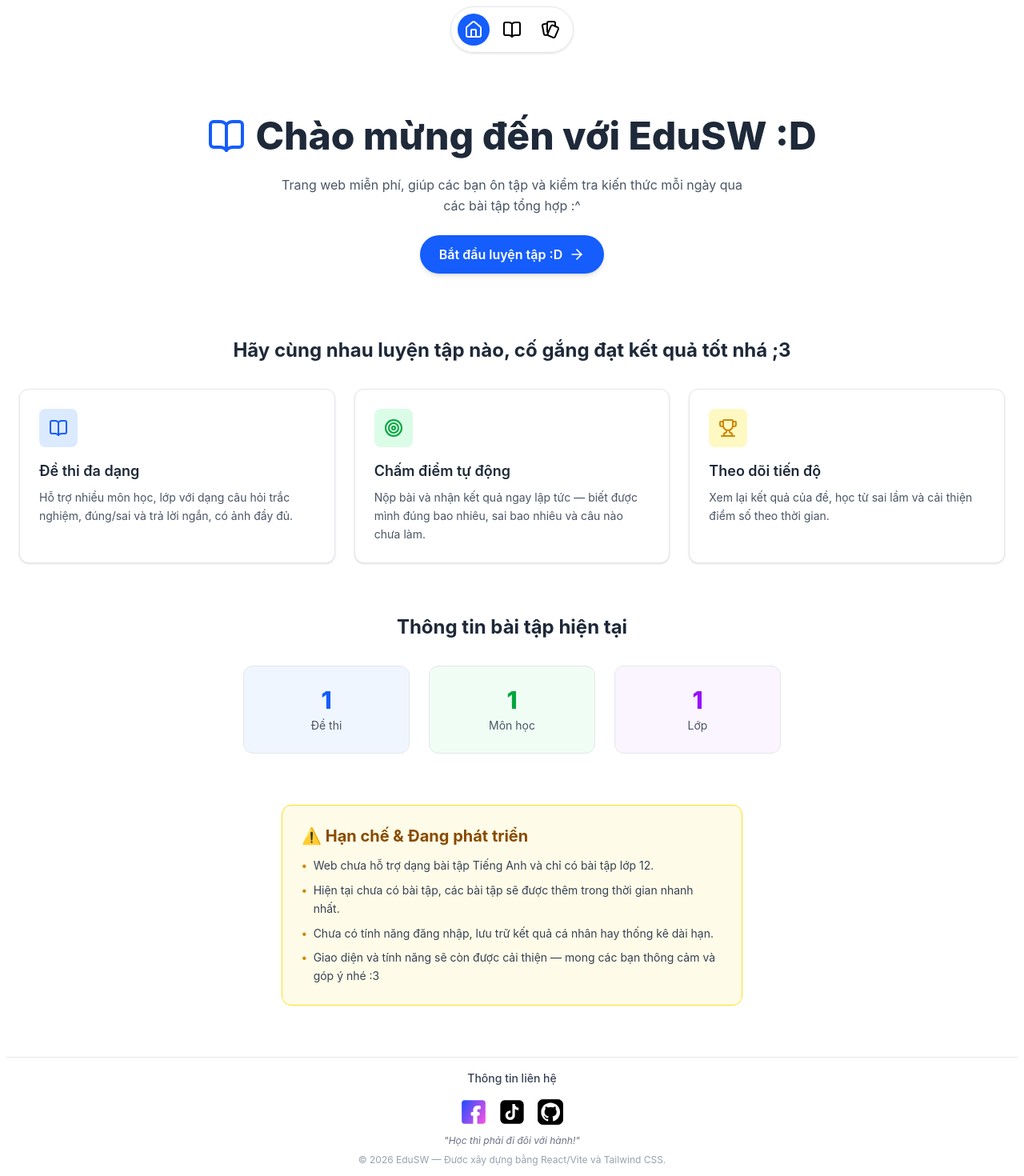
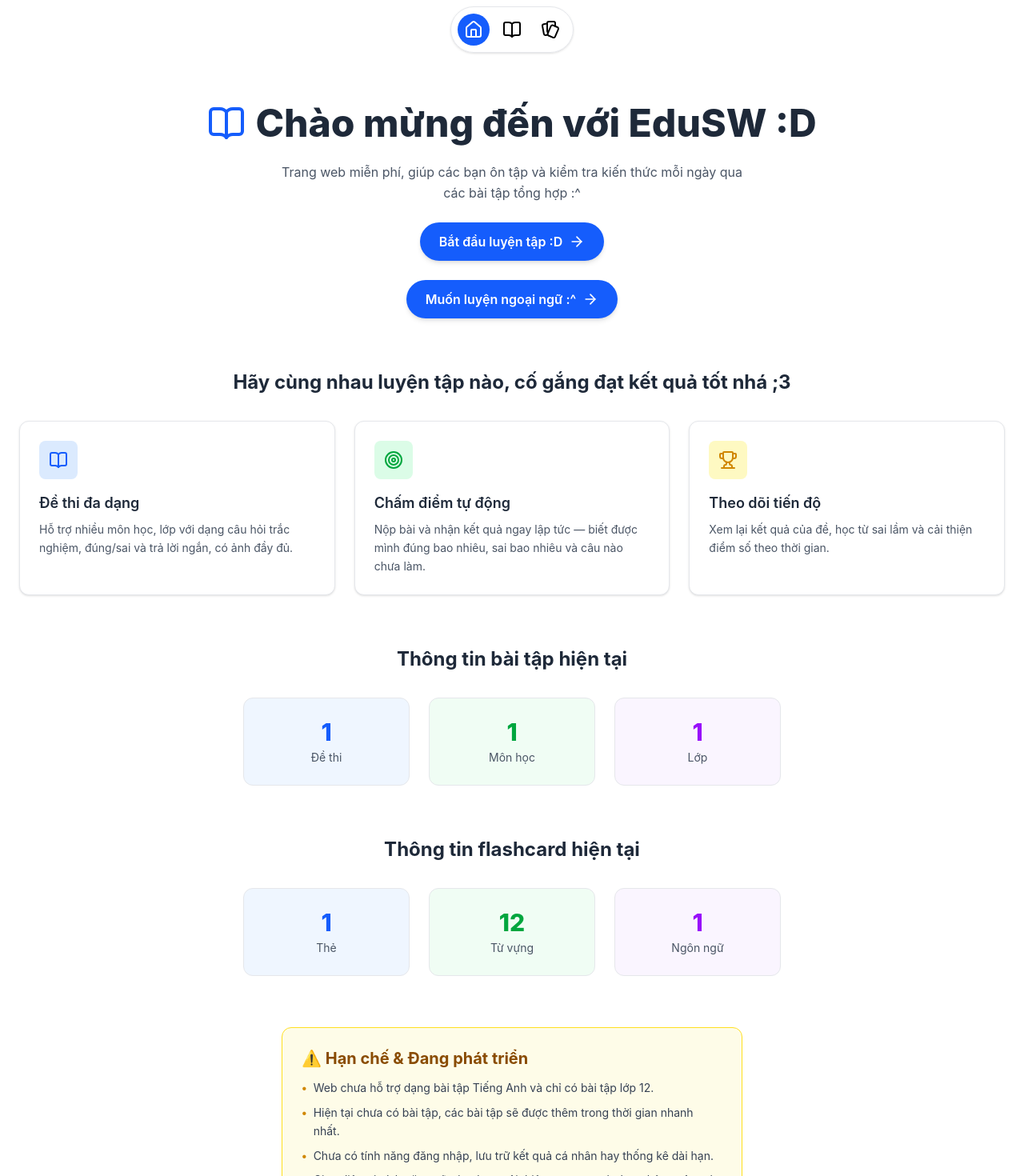
Before and after one commit to chpvchp/edu-sw, a React (Vite) app: page / in a window 1280 px wide. Shown: the top 1470 px of the page at 80% size. Built offline with nearby package versions, Linux system fonts and the light colour scheme.

Commit message:
chore(page): add render info flashcard in HomePage and update data templates

```diff
--- a/public/data/flashcards/index.json
+++ b/public/data/flashcards/index.json
@@ -3,7 +3,7 @@
     "id_flashcard": "flashcard_templates",
     "name_flashcard": "Flashcard Templates",
     "language": "English",
-    "num_cards": 1,
+    "num_cards": 12,
     "updated": "2026-09-02T20:45:00.000",
     "created": "2026-09-02T20:40:00.000",
     "source": ""
--- a/src/pages/HomePage.tsx
+++ b/src/pages/HomePage.tsx
@@ -1,6 +1,7 @@
 import { Link } from "react-router-dom";
 import { BookOpen, Target, Trophy, ArrowRight } from "lucide-react";
 import { useListExam } from "../hooks/useExam";
+import { useListFlashCard } from "../hooks/useFlashCard";
 
 /**
  * HomePage | trang chủ.
@@ -9,15 +10,19 @@
  */
 export default function HomePage() {
   const { data } = useListExam();
+  const { data: dataFlashcard } = useListFlashCard();
 
   const subjectCount = new Set(data?.map((e) => e.name_subject)).size;
   const classCount = new Set(data?.map((e) => e.class_exam)).size;
+
+  const languageCount = new Set(dataFlashcard?.map((e) => e.language)).size;
+  const vocabCount = dataFlashcard?.reduce((sum, e) => sum + e.num_cards, 0);
 
   return (
     <main className="min-h-screen max-w-7xl flex-1 mx-auto flex flex-col">
 
       {/* ── Hero ─────────────────────────────────────────── */}
-      <section className="flex flex-col items-center justify-center text-center py-20 px-4 gap-6">
+      <section className="flex flex-col items-center justify-center text-center py-16 px-4 gap-6">
         <div className="flex items-center gap-3">
           <BookOpen className="w-12 h-12 text-blue-600" />
           <h1 className="text-4xl md:text-5xl font-extrabold text-gray-800">
@@ -35,6 +40,14 @@
                      shadow-md hover:bg-blue-800 hover:shadow-lg transition duration-300 hover:scale-110"
         >
           Bắt đầu luyện tập :D
+          <ArrowRight className="w-5 h-5" />
+        </Link>
+        <Link
+          to="/flashcard"
+          className="inline-flex items-center gap-2 px-6 py-3 bg-blue-600 text-white font-semibold rounded-full
+                     shadow-md hover:bg-blue-800 hover:shadow-lg transition duration-300 hover:scale-110"
+        >
+          Muốn luyện ngoại ngữ :^
           <ArrowRight className="w-5 h-5" />
         </Link>
       </section>
@@ -82,7 +95,6 @@
       </section>
 
       {/* ── Stats ────────────────────────────────────────── */}
-      {data && data.length > 0 && (
       <section className="px-4 pb-16">
         <h2 className="text-2xl font-bold text-center text-gray-800 mb-8">
           Thông tin bài tập hiện tại
@@ -90,7 +102,7 @@
 
         <div className="grid grid-cols-1 sm:grid-cols-3 gap-6 max-w-2xl mx-auto">
           <div className="p-6 text-center border border-gray-200 rounded-xl bg-blue-50 transition duration-200 hover:scale-110">
-              <p className="text-3xl font-extrabold text-blue-600">{data.length}</p>
+            <p className="text-3xl font-extrabold text-blue-600">{data?.length}</p>
             <p className="text-gray-600 text-sm mt-1">Đề thi</p>
           </div>
 
@@ -105,7 +117,29 @@
           </div>
         </div>
       </section>
-      )}
+      <section className="px-4 pb-16">
+        <h2 className="text-2xl font-bold text-center text-gray-800 mb-8">
+          Thông tin flashcard hiện tại
+        </h2>
+
+        <div className="grid grid-cols-1 sm:grid-cols-3 gap-6 max-w-2xl mx-auto">
+          <div className="p-6 text-center border border-gray-200 rounded-xl bg-blue-50 transition duration-200 hover:scale-110">
+            <p className="text-3xl font-extrabold text-blue-600">{dataFlashcard?.length}</p>
+            <p className="text-gray-600 text-sm mt-1">Thẻ</p>
+          </div>
+
+          <div className="p-6 text-center border border-gray-200 rounded-xl bg-green-50 transition duration-200 hover:scale-110">
+            <p className="text-3xl font-extrabold text-green-600">{vocabCount}</p>
+            <p className="text-gray-600 text-sm mt-1">Từ vựng</p>
+          </div>
+
+          <div className="p-6 text-center border border-gray-200 rounded-xl bg-purple-50 transition duration-200 hover:scale-110">
+            <p className="text-3xl font-extrabold text-purple-600">{languageCount}</p>
+            <p className="text-gray-600 text-sm mt-1">Ngôn ngữ</p>
+          </div>
+        </div>
+      </section>
+
 
       {/* ── Limitations ──────────────────────────────────── */}
       <section className="px-4 pb-16">
```
Lines whose indentation alone changed are shown as unchanged.
